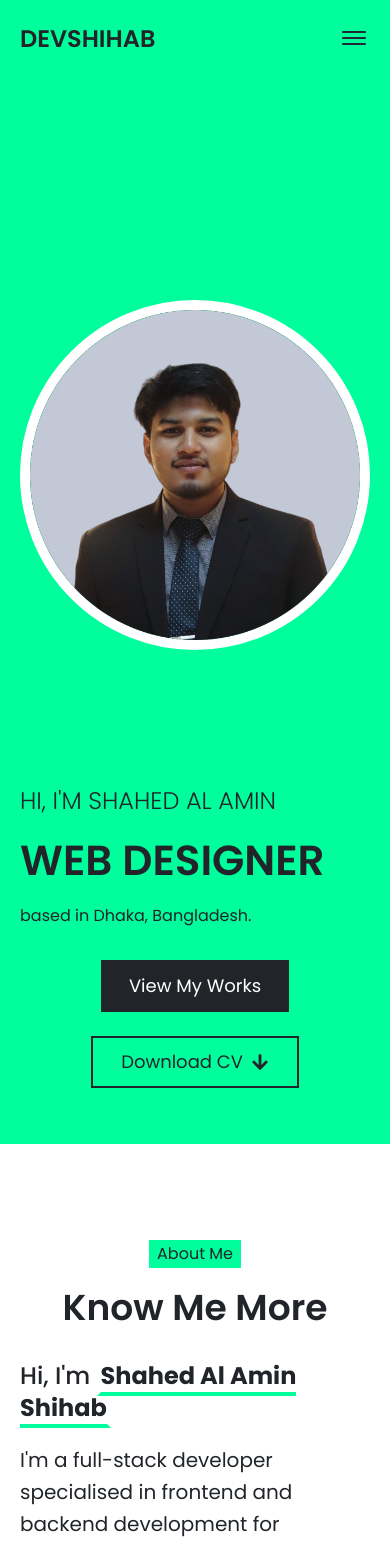
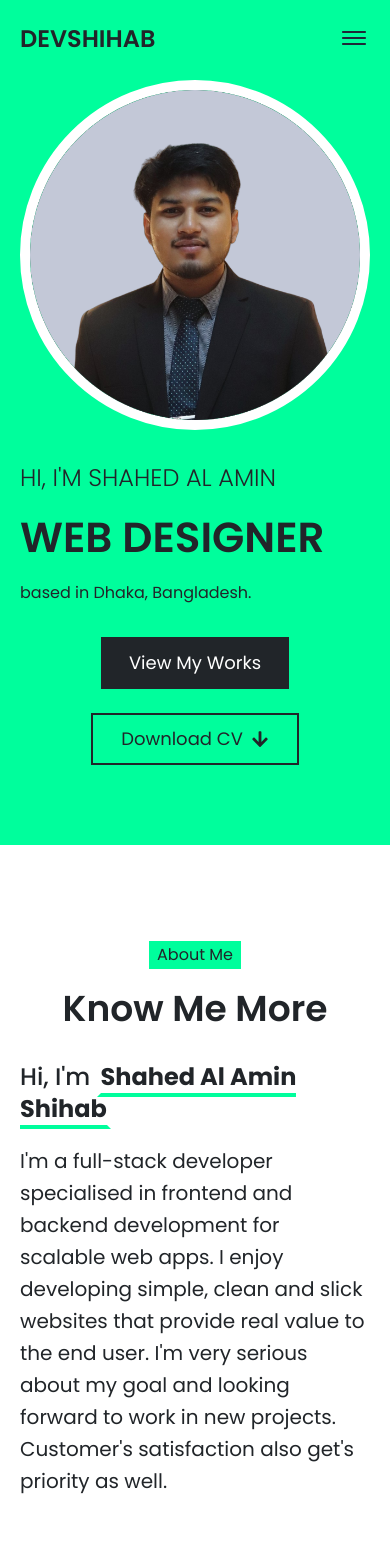
Before and after one commit to shihab01118/my-portfolio, a React (Vite) app: page / in a window 390 px wide. Shown: the top 1546 px of the page. Built offline with nearby package versions, Linux system fonts and the light colour scheme.

Commit message:
more responsive added

```diff
--- a/src/pages/Home/AboutMe/AboutMe.jsx
+++ b/src/pages/Home/AboutMe/AboutMe.jsx
@@ -4,7 +4,7 @@ const AboutMe = () => {
   return (
     <div className="my-24 max-w-6xl mx-5 md:mx-10 lg:mx-auto">
       <Title heading="Know Me More" subHeading="About Me" />
-      <div className="mt-8 flex flex-col md:flex-row justify-between gap-16">
+      <div className="mt-8 flex flex-col lg:flex-row justify-between gap-16">
         <div className="text-secondary flex-1">
           <p className="text-2xl font-medium">
             {`Hi, I'm`}{" "}
--- a/src/pages/Home/Banner/Banner.jsx
+++ b/src/pages/Home/Banner/Banner.jsx
@@ -1,16 +1,17 @@
 import { TypeAnimation } from "react-type-animation";
 import ProfileImg from "../../../assets/profile-pic (1.0).png";
 import { FaArrowDown } from "react-icons/fa";
+import { Link } from "react-scroll";
 
 const Banner = () => {
   return (
-    <div className="min-h-screen bg-[#00FE9C] pt-[300px] md:pt-0">
-      <div className="max-w-6xl mx-5 md:mx-10 lg:mx-auto flex flex-col-reverse md:flex-row justify-between md:items-center h-screen gap-8 md:gap-0 pb-14 md:pb-0">
-        <div className="text-secondary">
+    <div className="min-h-screen bg-[#00FE9C]  md:pt-0">
+      <div className="max-w-6xl mx-5 md:mx-10 lg:mx-auto flex flex-col-reverse lg:flex-row justify-between md:items-center min-h-screen gap-8 lg:gap-0 py-20 lg:py-0">
+        <div className="text-secondary md:w-[550px] lg:w-auto">
           <p className="text-2xl md:text-3xl lg:text-4xl uppercase font-light">
             Hi, I{"'"}M shahed al amin
           </p>
-          <div className="my-3 md:my-1">
+          <div className="my-3 md:my-5">
             <TypeAnimation
               preRenderFirstString={true}
               speed={35}
@@ -21,9 +22,9 @@ const Banner = () => {
           </div>
           <p className="md:text-xl">based in Dhaka, Bangladesh.</p>
           <div className="flex flex-col md:flex-row mt-8 gap-6 items-center">
-            <button className="py-3 px-7 rounded-none capitalize text-lg text-white bg-secondary border-none hover:bg-[#424649]">
+            <Link to="projects" smooth={true} duration={500} className="py-3 px-7 rounded-none capitalize text-lg text-white bg-secondary border-none hover:bg-[#424649] cursor-pointer">
               View My Works
-            </button>
+            </Link>
             <a
               href="https://drive.google.com/file/d/10IQoIESWp8ZOZDhws3Gqslec5hNHoUXL/view?usp=drive_link"
               className="py-[10px] px-7 border-2 border-secondary transition duration-500 bg-transparent capitalize text-lg hover:text-white hover:bg-secondary flex items-center gap-2"
--- a/src/pages/Home/Contact/Contact.jsx
+++ b/src/pages/Home/Contact/Contact.jsx
@@ -39,8 +39,8 @@ const Contact = () => {
 
   return (
     <div className="min-h-screen bg-primary">
-      <div className="max-w-6xl mx-5 md:mx-10 lg:mx-auto py-24 flex flex-col md:flex-row gap-16">
-        <div className="md:w-1/2">
+      <div className="max-w-6xl mx-5 md:mx-10 lg:mx-auto py-24 flex flex-col lg:flex-row gap-16">
+        <div className="lg:w-1/2">
           <h2 className="text-4xl font-semibold text-secondary">{`Let's get in touch`}</h2>
           <p className="my-8 text-xl md:pr-16 leading-8 text-secondary">
             I enjoy discussing new projects and design challenges. Please share
@@ -90,7 +90,7 @@ const Contact = () => {
             </a>
           </div>
         </div>
-        <div className="md:w-1/2">
+        <div className="lg:w-1/2">
           <h2 className="text-4xl font-semibold text-secondary">
             Estimate your Project?
           </h2>
--- a/src/pages/Home/Education/Education.jsx
+++ b/src/pages/Home/Education/Education.jsx
@@ -5,8 +5,8 @@ const Education = () => {
   return (
     <div className="my-24 max-w-6xl mx-5 md:mx-10 lg:mx-auto">
       <Title heading="A Summary of My Education" subHeading="Education" />
-      <div className="mt-10 flex flex-col-reverse md:flex-row md:items-center">
-        <div className="px-5 py-3 border-transparent border-2 border-l-primary md:w-1/2">
+      <div className="mt-10 flex flex-col-reverse lg:flex-row md:items-center gap-10 lg:gap-0">
+        <div className="px-5 py-3 border-transparent border-2 border-l-primary lg:w-1/2">
           <div>
             <h3 className="text-2xl font-medium text-secondary mb-2">
               BSc in Computer Science & Engineering
@@ -47,7 +47,7 @@ const Education = () => {
           </div>
           <hr className="mt-5 border-gray-300" />
         </div>
-        <div className="md:w-1/2">
+        <div className="lg:w-1/2">
           <img src={Image} alt="Books" className="block mx-auto" />
         </div>
       </div>
```
